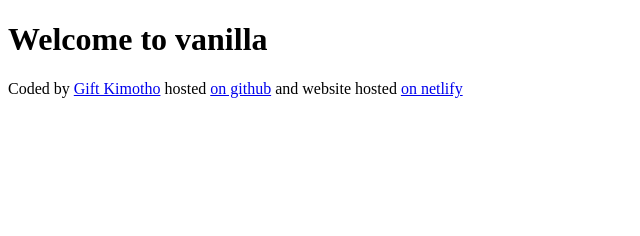
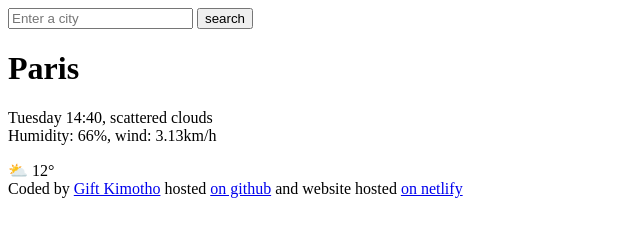
Before and after one commit to GiftKM/Vanilla-weather, a plain HTML site: page index.html in a window 1280 px wide. Shown: the whole page, without its empty margins (0-640 px from the left). Drawn offline with Linux system fonts and the light colour scheme.

Commit message:
added the html part

```diff
--- a/index.html
+++ b/index.html
@@ -6,7 +6,24 @@
     <title>Vanilla</title>
 </head>
 <body>
-    <h1>Welcome to vanilla</h1>
+    <header>
+        <form>
+            <input type="search" placeholder="Enter a city" required/>
+            <input type="submit" value="search"/>
+        </form>
+    </header>
+    <main>
+        <div>
+    <h1>Paris</h1>
+    <p>
+        Tuesday 14:40, scattered clouds
+        <br />
+        Humidity: 66%, wind: 3.13km/h
+    </p>
+</div>
+<div>
+    ⛅ 12&deg</div>
+    </main>
     <footer>Coded by <a href="https://github.com/"> Gift Kimotho</a> hosted <a href="https://github.com/GiftKM/Vanilla-weather"> on github</a> and website hosted <a href="https://app.netlify.com/sites/giftko/configuration/general"> on netlify</a></footer>
 </body>
 </html>
```
